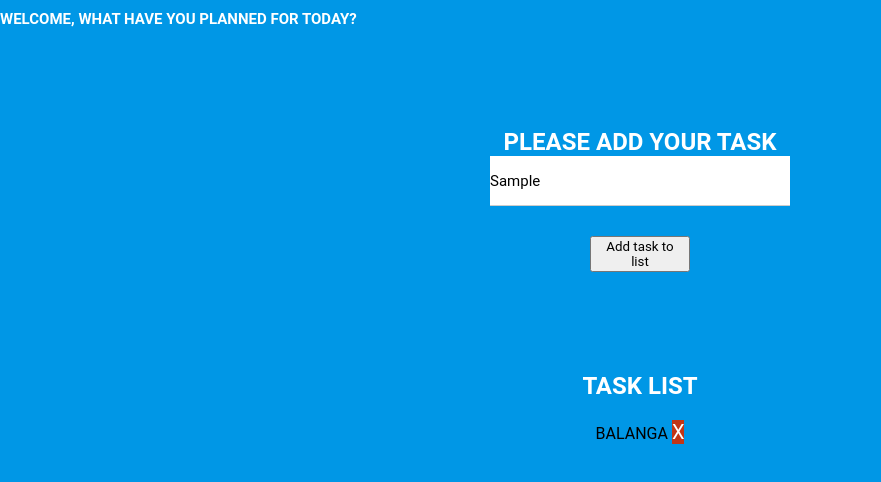
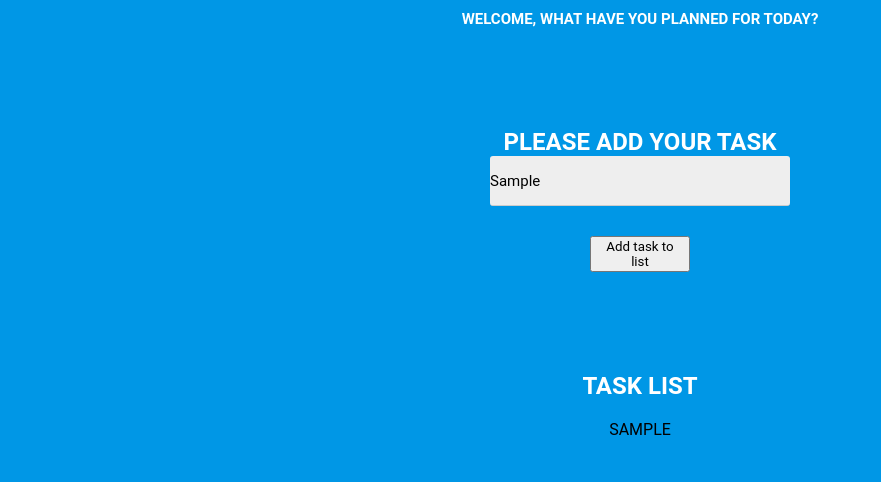
Before and after one commit to KrystianKaminski/to-do-list-vanillaJS, a plain HTML site: page index.html in a window 1280 px wide. Both pictures are taken after typing "Sample" into the empty fields and a click on the button "Add task to list". Shown: the whole page, without its empty margins (0-881 px from the left). Drawn offline with Linux system fonts and the light colour scheme.

Commit message:
Adding task to the list functionality

```diff
--- a/index.html
+++ b/index.html
@@ -22,9 +22,9 @@
         <div class="task-list">
             <h2 class="task-list__title">Task list</h2>
             <ul class="task-list__list">
-                <li class="task-list__item">Balanga
+                <!-- <li class="task-list__item">Balanga
                     <span class="task-list__item--delete">X</span>
-                </li>
+                </li> -->
             </ul>
         </div>
     </div>
--- a/script.js
+++ b/script.js
@@ -0,0 +1,46 @@
+class List {
+    constructor(container) {
+        this.container = container || document.querySelector('body')
+        this.tasks = []
+        this.list = document.querySelector('.task-list__list')
+        this.addButton = document.querySelector('.add-task-box__button')
+        this.inputValue = document.querySelector('.add-task-box__input')
+
+        this.init()
+    }
+
+    init() {
+        this.render()
+        this.buttonListener()
+    }
+
+    addTask() {
+        this.tasks.push(new Task(this.inputValue.value))
+    }
+
+    buttonListener() {
+        this.addButton.addEventListener('click', () => {
+            this.addTask()
+            this.render()
+            console.log(this.tasks)
+        })
+    }
+    render() {
+        this.list.innerHTML = ''
+        this.tasks.forEach(task => {
+            const li = document.createElement('li')
+            li.setAttribute('class', 'task-list__item')
+            li.innerText = task.text
+            this.list.appendChild(li)
+        })
+    }
+
+}
+
+class Task {
+    constructor(text) {
+        this.text = text
+    }
+}
+
+const list = new List(document.querySelector('.task-list'))
--- a/style.css
+++ b/style.css
@@ -21,6 +21,7 @@ body {
     color: white;
     text-transform: uppercase;
     font-size: 15px;
+    text-align: center;
 }
 
 .add-task-box {
@@ -42,12 +43,14 @@ body {
 }
 
 .add-task-box__input {
+    border-radius: 3px;
     width: 300px;
     height: 50px;
     font-size: 15px;
     border: 0;
     padding: 7px 0;
     border-bottom: 1px solid #ccc;
+    background-color: #eee;
 }
 
 .add-task-box__input~.add-task-box__input-border {
@@ -56,7 +59,7 @@ body {
     left: 0;
     width: 0;
     height: 3px;
-    background-color: #e1b12c;
+    background-color: #44bd32;
     transition: .4s;
 }
 
```
